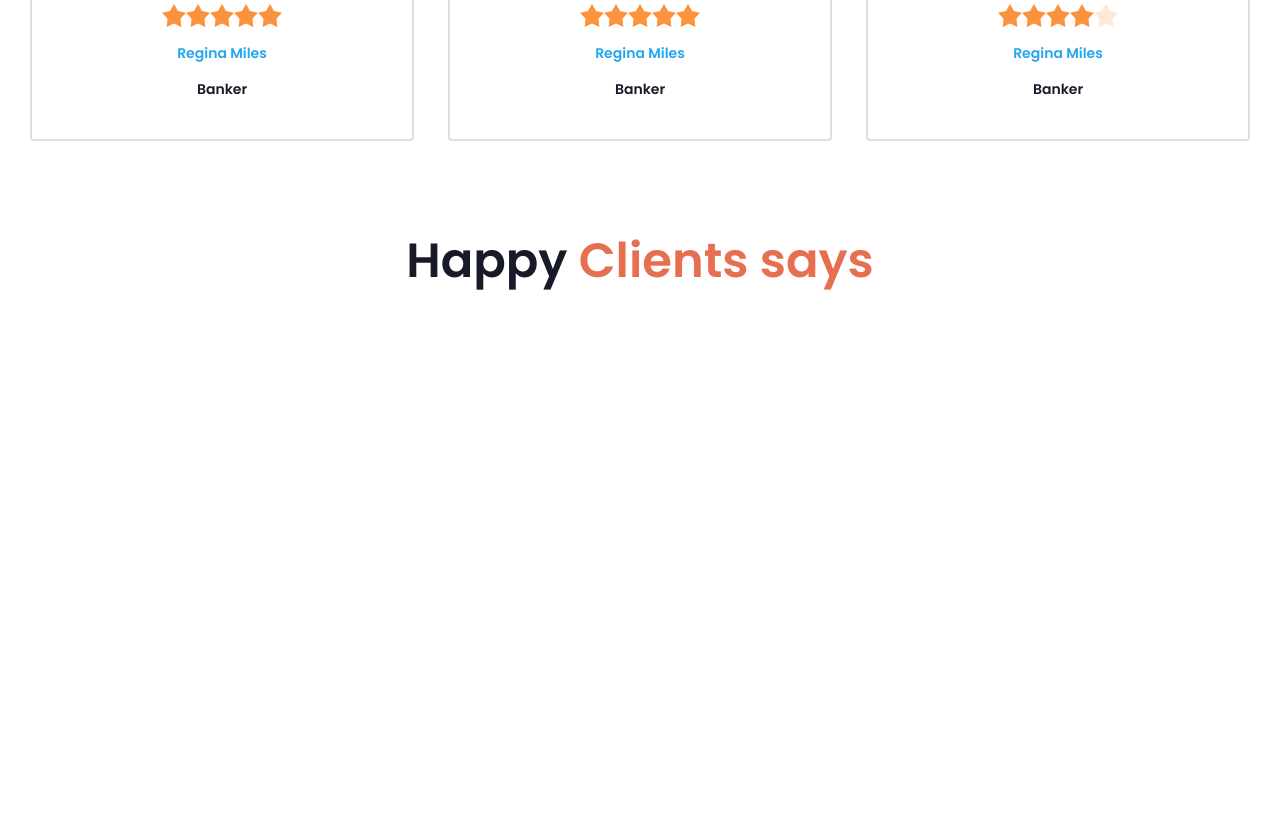
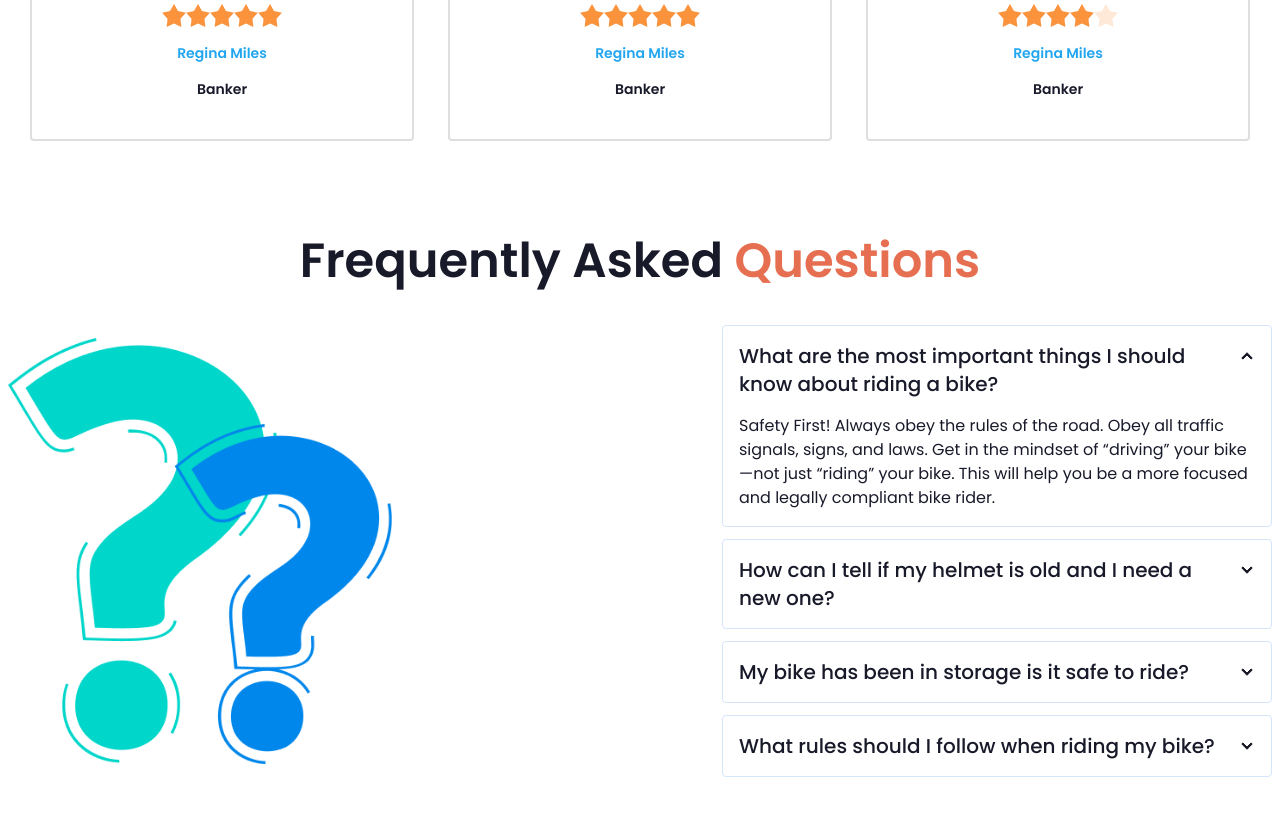
Before and after one commit to tonmoysutradhar/biker-zone-with-daisyui, a plain HTML site: page index.html in a window 1280 px wide. Shown: the part 2309-3124 px from the top of the page. Before the commit the page ends 2634 px from the top, so only its background shows below. Drawn offline with nearby package versions, Linux system fonts and the light colour scheme.

Commit message:
add FAQ section

```diff
--- a/index.html
+++ b/index.html
@@ -413,13 +413,63 @@
           </div>
         </div>
       </section>
-
-      <section>
+      <!-- Frequently Asked Questions -->
+      <section class="mb-24">
         <h2
           class="text-center text-2xl sm:text-3xl lg:text-5xl font-semibold mb-10"
         >
-          Happy <span class="text-[#E76F51]">Clients says</span>
+          Frequently Asked <span class="text-[#E76F51]">Questions</span>
         </h2>
+        <!-- FAQ -->
+        <div>
+          <div class="px-2">
+            <div class="flex flex-col items-center gap-5 justify-between md:flex-row">
+              <img
+                src="./images/others/faq.png"
+                class=" max-w-xs lg:max-w-sm " />
+              <!-- Accordion  -->
+              <div class="grid gap-3 max-w-[550px]">
+                <div class="collapse collapse-arrow border border-[#D5E5FB]">
+                  <input type="radio" name="my-accordion-2" checked="checked" />
+                  <div class="collapse-title text-xl font-medium">What are the most important things I should
+                    know about riding a bike?</div>
+                  <div class="collapse-content">
+                    <p>
+                      Safety First! Always obey the rules of the road. Obey all traffic signals, signs, and laws. Get in the mindset of “driving” your bike—not just “riding” your bike. This will help you be a more focused and legally compliant bike rider.
+                    </p>
+                  </div>
+                </div>
+                <div class="collapse collapse-arrow border border-[#D5E5FB]">
+                  <input type="radio" name="my-accordion-2" />
+                  <div class="collapse-title text-xl font-medium">How can I tell if my helmet is old and I need a new one?</div>
+                  <div class="collapse-content">
+                    <p>
+                      Replace your helmet if it's over 5 years old, damaged, doesn't fit, or after a crash.
+                    </p>
+                  </div>
+                </div>
+                <div class="collapse collapse-arrow border border-[#D5E5FB]">
+                  <input type="radio" name="my-accordion-2" />
+                  <div class="collapse-title text-xl font-medium">My bike has been in storage is it safe to ride?</div>
+                  <div class="collapse-content">
+                    <p>
+                      Check tire pressure, brakes, chain, frame, bolts, lights, and lubricate moving parts before riding your stored bike.
+                    </p>
+                  </div>
+                </div>
+                <div class="collapse collapse-arrow border border-[#D5E5FB]">
+                  <input type="radio" name="my-accordion-2" />
+                  <div class="collapse-title text-xl font-medium">What rules should I follow when riding my bike?</div>
+                  <div class="collapse-content">
+                    <p>
+                      Wear a helmet, follow traffic laws, use signals, ride with traffic, stay visible, and stay alert.
+                    </p>
+                  </div>
+                </div>
+              </div>
+            </div>
+          </div>
+        </div>
       </section>
     </main>
     <!-- Footer Section  -->
```
